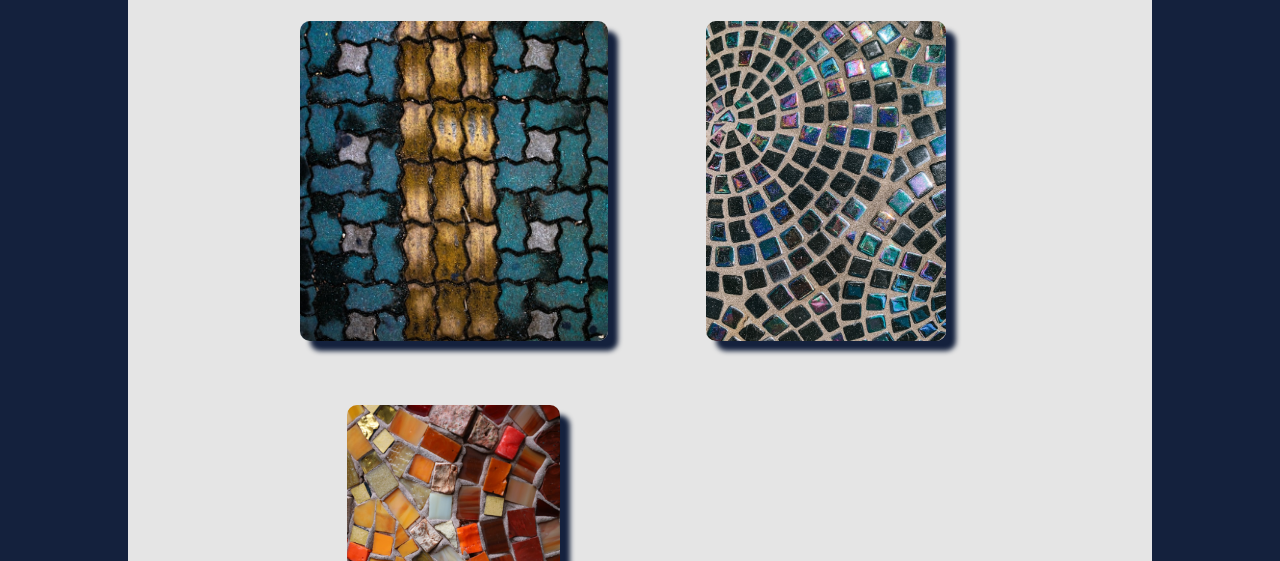
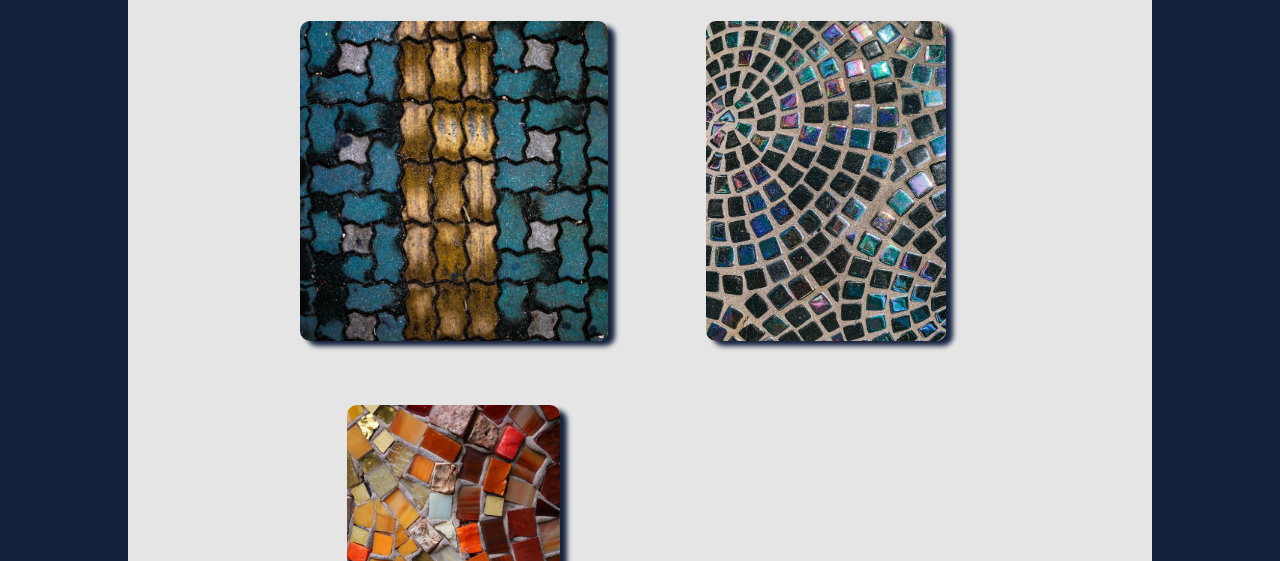
Before and after one commit to OleKodehode/craftsvilla_assignment, a plain HTML site: page gallery.html in a window 1280 px wide. Shown: the part 239-800 px from the top of the page. Drawn offline with Linux system fonts and the light colour scheme; a web font is replaced by a local one.

Commit message:
adjustment of box shadow

```diff
--- a/style.css
+++ b/style.css
@@ -276,7 +276,7 @@ textarea {
   border-radius: 10px;
   max-width: 30svw;
   height: 40svh;
-  box-shadow: 10px 10px 5px #14213d;
+  box-shadow: 7px 5px 5px #14213d;
   justify-self: center;
 }
 
```
